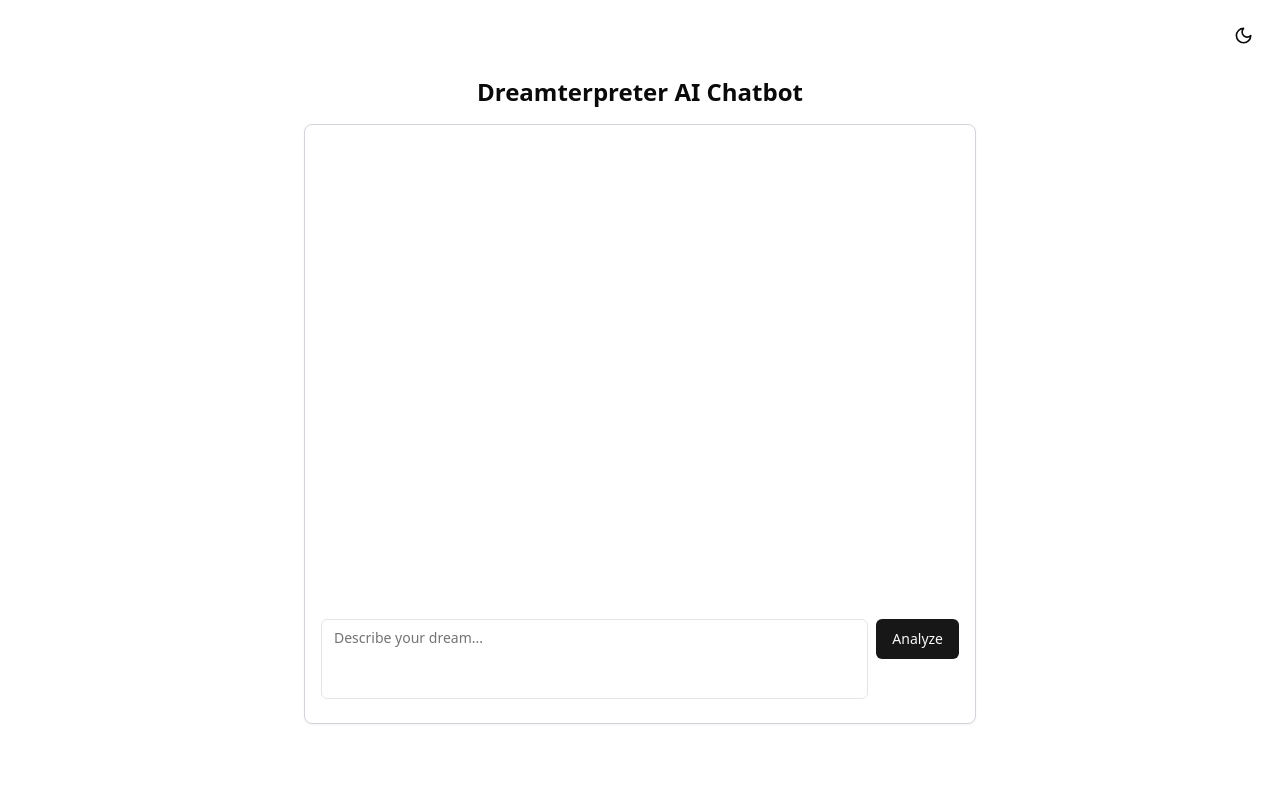
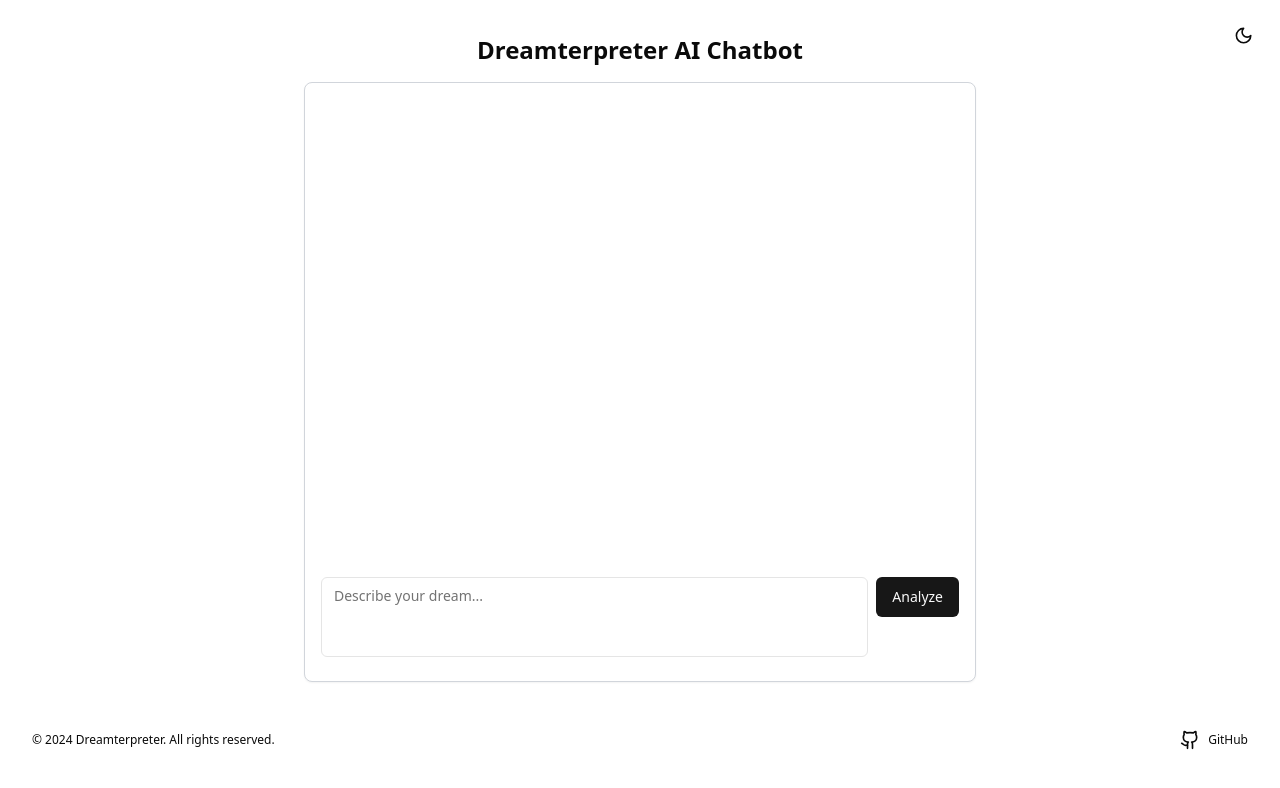
Before and after one commit to ilyaizen/dreamterpreter-next, a Next.js app: page / in a window 1280 px wide. Shown: the top 788 px of the page. Built offline with nearby package versions, Linux system fonts and the light colour scheme.

Commit message:
Added Footer

```diff
--- a/app/page.tsx
+++ b/app/page.tsx
@@ -1,10 +1,12 @@
 import { ChatInterface } from '@/components/ChatInterface';
+import { Footer } from '@/components/Footer';
 
 export default function Home() {
   return (
     <div className="flex min-h-screen flex-col items-center justify-center p-4">
       <h1 className="mb-4 text-2xl font-bold">Dreamterpreter AI Chatbot</h1>
       <ChatInterface />
+      <Footer />
     </div>
   );
 }
--- /dev/null
+++ b/components/Footer.tsx
@@ -0,0 +1,20 @@
+import { GithubIcon } from 'lucide-react';
+
+export function Footer() {
+  return (
+    <footer className="mt-8 w-full bg-background text-foreground">
+      <div className="container mx-auto flex items-center justify-between px-4 py-4 text-xs">
+        <div>&copy; 2024 Dreamterpreter. All rights reserved.</div>
+        <a
+          href="https://github.com/ilyaizen/dreamterpreter-next"
+          target="_blank"
+          rel="noopener noreferrer"
+          className="flex items-center space-x-2 hover:underline"
+        >
+          <GithubIcon className="h-5 w-5" />
+          <span>GitHub</span>
+        </a>
+      </div>
+    </footer>
+  );
+}
```
